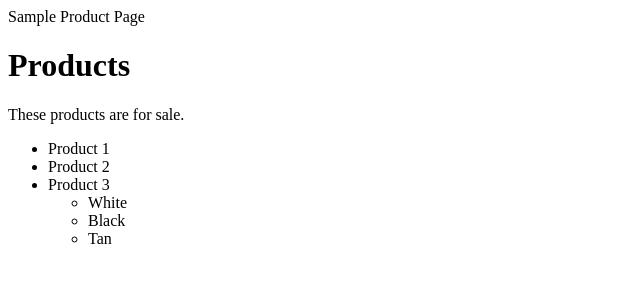
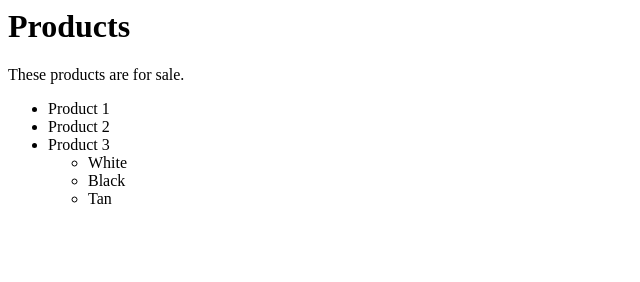
Before and after one commit to sickle5stone/TulsaCodeRepo, a plain HTML site: page Web App Development/Week 1/index.html in a window 1280 px wide. Shown: the whole page, without its empty margins (0-640 px from the left). Drawn offline with Linux system fonts and the light colour scheme.

Commit message:
update header
changed to browser heading

```diff
--- a/Web App Development/Week 1/index.html
+++ b/Web App Development/Week 1/index.html
@@ -1,8 +1,9 @@
 <html>
-    <header>
-        <title>Sample Product Page</title>
-        Sample Product Page
-    </header>
+    <head>
+        <title>
+            Sample Product Page
+        </title>
+    </head>
     <body>
         <h1>Products</h1>
         <p>These products are for sale.</p>
```
